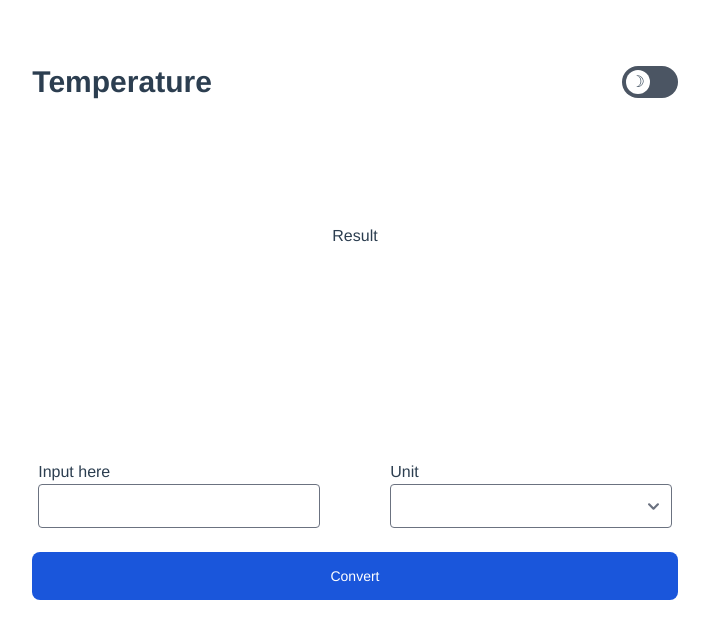
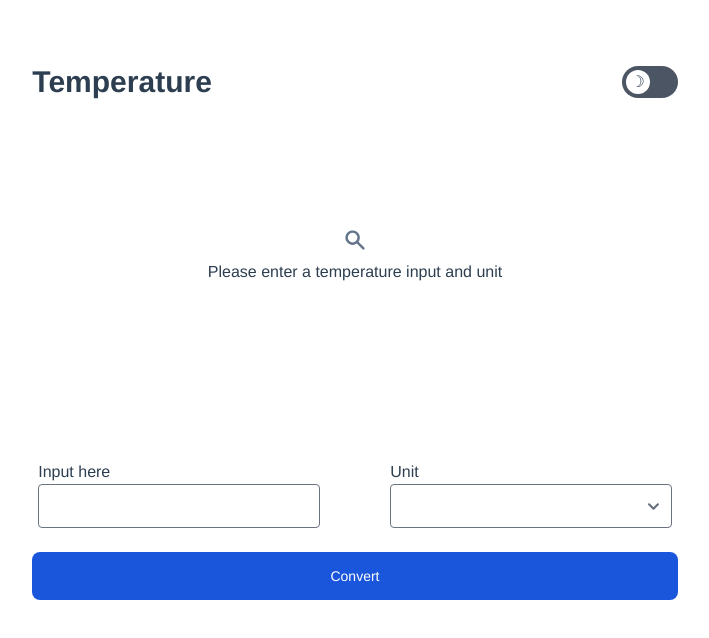
Before and after one commit to brianlee9090/temperatureConverter, a Vue app: page / in a window 1280 px wide. Shown: the top 638 px of the page, without its empty margins (285-994 px from the left). Built offline with nearby package versions, Linux system fonts and the light colour scheme.

Commit message:
add: searchicon

```diff
--- a/src/App.vue
+++ b/src/App.vue
@@ -13,12 +13,18 @@
         </div>
       </div>
       <div class="flex flex-row justify-center items-center sm:h-28 my-16 mx-0 w-full">
+
         <div class="shrink w-3/5 m-0">
-          <label class="dark:text-slate-200">Result</label>
-          <div class="h-16 w-full m-0" v-show="(!this.showResult)"></div>
-          <div class="flex flex-row justify-start m-0 h-16 w-full m-0" v-show="(this.showResult)">
-          <p class="text-5xl text-right w-full dark:text-slate-200"  v-show="this.showResult">{{this.temperature}}</p>
-          <p class="text-5xl text-center sm:text-left w-full dark:text-slate-200"  v-show="this.showResult">&nbsp;{{this.unit}}</p>
+          <div class="h-24 w-full m-0 flex-col justify-center items-center" v-show="(!this.showResult)">
+            <div class="flex flex-row m-auto justify-center"><SearchIcon class="h-10 w-10 py-2 text-slate-500"/></div>
+            <div><p class="dark:text-slate-200">Please enter a temperature input and unit</p></div>
+          </div>
+          <div class="h-24 w-full m-0 flex-col justify-center items-center" v-show="(this.showResult)">
+            <label class="dark:text-slate-200 py-2">Result</label>
+            <div class="flex flex-row justify-start m-0 h-16 w-full m-0">
+            <p class="text-5xl text-right w-full dark:text-slate-200"  v-show="this.showResult">{{this.temperature}}</p>
+            <p class="text-5xl text-center sm:text-left w-full dark:text-slate-200"  v-show="this.showResult">&nbsp;{{this.unit}}</p>
+          </div>
           </div>
         </div>
       </div>
@@ -46,11 +52,13 @@
 <script>
 import ToggleButton from './components/ToggleButton.vue'
 import UnitList from './components/UnitList.vue'
+import { SearchIcon } from '@heroicons/vue/solid'
+
 
 export default {
   name: 'App',
   components: {
-    ToggleButton, UnitList
+    ToggleButton, UnitList, SearchIcon
   },
 
   data: ()=>({
--- a/src/components/ToggleButton.vue
+++ b/src/components/ToggleButton.vue
@@ -2,13 +2,9 @@
 
 <div class="flex items-center justify-end w-full">
   <label for="toggle" class="flex items-center cursor-pointer">
-    <!-- toggle -->
     <div class="relative">
-      <!-- input -->
       <input type="checkbox" id="toggle" class="sr-only" @change="handleToggle">
-      <!-- line -->
       <div class="block bg-gray-600 w-14 h-8 rounded-full"></div>
-      <!-- dot -->
       <div class="dot absolute left-1 top-1 bg-white w-6 h-6 rounded-full transition"><p>☽</p></div>
     </div>
 
```
